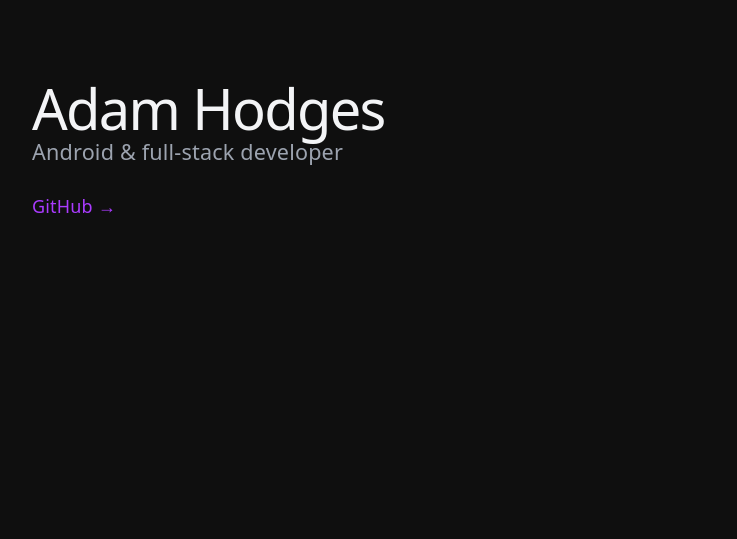
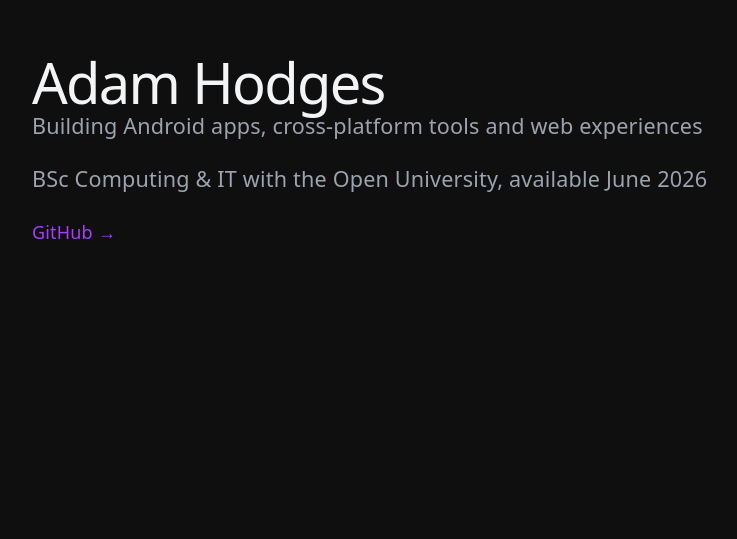
Before and after one commit to adam-398/portfolio, a React app: page / in a window 1280 px wide. Shown: the part 259-798 px from the top of the page, without its empty margins (117-854 px from the left). Built offline with nearby package versions, Linux system fonts and the light colour scheme; the HTML template or start-up script is replaced by a standard one.

Commit message:
content changes and testing

```diff
--- a/src/App.jsx
+++ b/src/App.jsx
@@ -6,7 +6,8 @@ export default function App() {
 
       <section className="hero">
         <h1>Adam Hodges</h1>
-        <p>Android & full-stack developer</p>
+        <p>Building Android apps, cross-platform tools and web experiences</p>
+        <p>BSc Computing & IT with the Open University, available June 2026</p>
         <a href="https://github.com/adam-398">GitHub →</a>
       </section>
 
```
